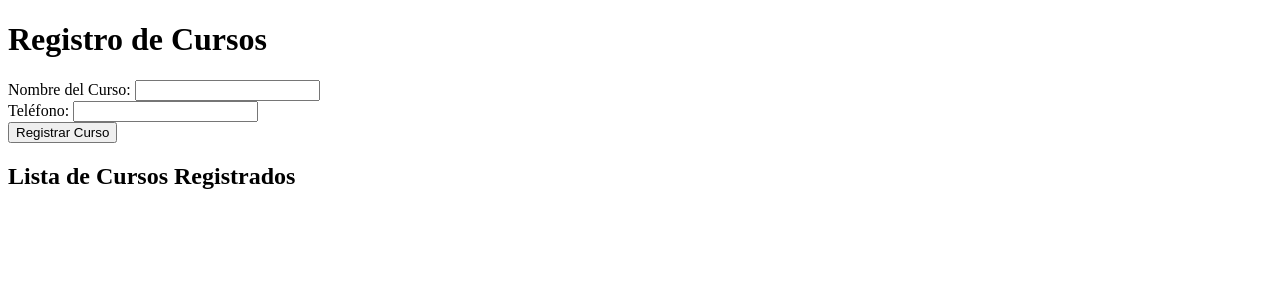
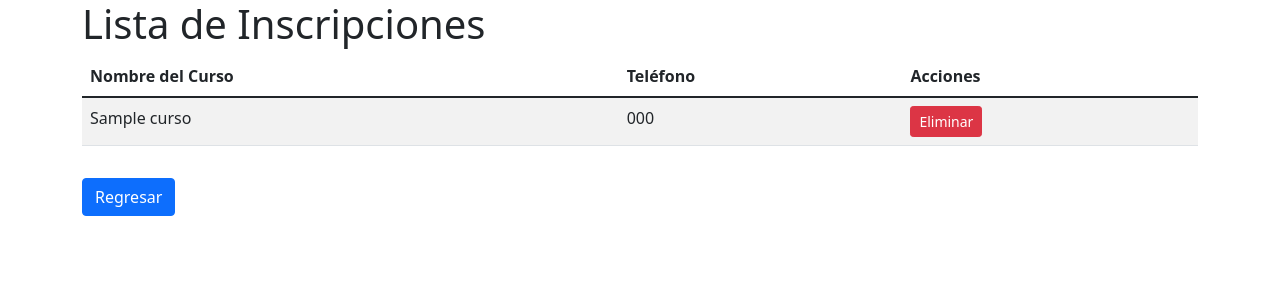
Before and after one commit to DarkBell1221/flaskPractica2J, a Flask app: page /registros in a window 1280 px wide. Shown: the top 300 px of the page. Run offline with Flask 3, Linux system fonts and the light colour scheme; tables that the repository leaves empty or names only in its code hold one stand-in row (values such as "Sample post"); some libraries are stand-ins or nearby versions.

Commit message:
Update inscripcion.html

```diff
--- a/templates/inscripcion.html
+++ b/templates/inscripcion.html
@@ -3,56 +3,35 @@
 <head>
     <meta charset="UTF-8">
     <meta name="viewport" content="width=device-width, initial-scale=1.0">
-    <title>Registro de Cursos</title>
-    <script src="https://code.jquery.com/jquery-3.6.0.min.js"></script>
-    <script src="https://js.pusher.com/7.0/pusher.min.js"></script>
+    <title>Registros de Inscripción</title>
+    <link href="https://cdn.jsdelivr.net/npm/bootstrap@5.1.3/dist/css/bootstrap.min.css" rel="stylesheet">
 </head>
 <body>
-    <h1>Registro de Cursos</h1>
-    <form id="cursoForm">
-        <label for="nombre">Nombre del Curso:</label>
-        <input type="text" id="nombre" name="Nombre">
-        <br>
-        <label for="telefono">Teléfono:</label>
-        <input type="text" id="telefono" name="Telefono">
-        <br>
-        <button type="submit">Registrar Curso</button>
-    </form>
-
-    <h2>Lista de Cursos Registrados</h2>
-    <ul id="cursosList"></ul>
-
-    <script>
-        $(document).ready(function () {
-            // Enviar datos del formulario con AJAX
-            $('#cursoForm').on('submit', function (e) {
-                e.preventDefault();
-
-                $.ajax({
-                    type: 'POST',
-                    url: '/registrar',
-                    data: $(this).serialize(),
-                    success: function (response) {
-                        alert('Curso registrado con éxito');
-                        $('#cursoForm')[0].reset();  // Limpiar el formulario
-                    },
-                    error: function (response) {
-                        alert('Error al registrar el curso');
-                    }
-                });
-            });
-
-            // Configurar Pusher para recibir actualizaciones en tiempo real
-            const pusher = new Pusher('e1d8c501f1496bf4614e', {
-                cluster: 'us2'
-            });
-
-            const channel = pusher.subscribe('cursos-channel');
-            channel.bind('curso-registrado', function (data) {
-                const nuevoCurso = `<li>Curso: ${data.Nombre_Curso} - Teléfono: ${data.Telefono}</li>`;
-                $('#cursosList').append(nuevoCurso);  // Agregar el nuevo curso a la lista
-            });
-        });
-    </script>
+    <div class="container">
+        <h1>Lista de Inscripciones</h1>
+        <table class="table table-striped">
+            <thead>
+                <tr>
+                    <th>Nombre del Curso</th>
+                    <th>Teléfono</th>
+                    <th>Acciones</th>
+                </tr>
+            </thead>
+            <tbody>
+                {% for registro in registros %}
+                    <tr>
+                        <td>{{ registro.Nombre_Curso }}</td>
+                        <td>{{ registro.Telefono }}</td>
+                        <td>
+                            <form action="/eliminar/{{ registro.Telefono }}" method="POST" style="display:inline;">
+                                <button type="submit" class="btn btn-danger btn-sm">Eliminar</button>
+                            </form>
+                        </td>
+                    </tr>
+                {% endfor %}
+            </tbody>
+        </table>
+        <a href="/" class="btn btn-primary mt-3">Regresar</a>
+    </div>
 </body>
 </html>
```
